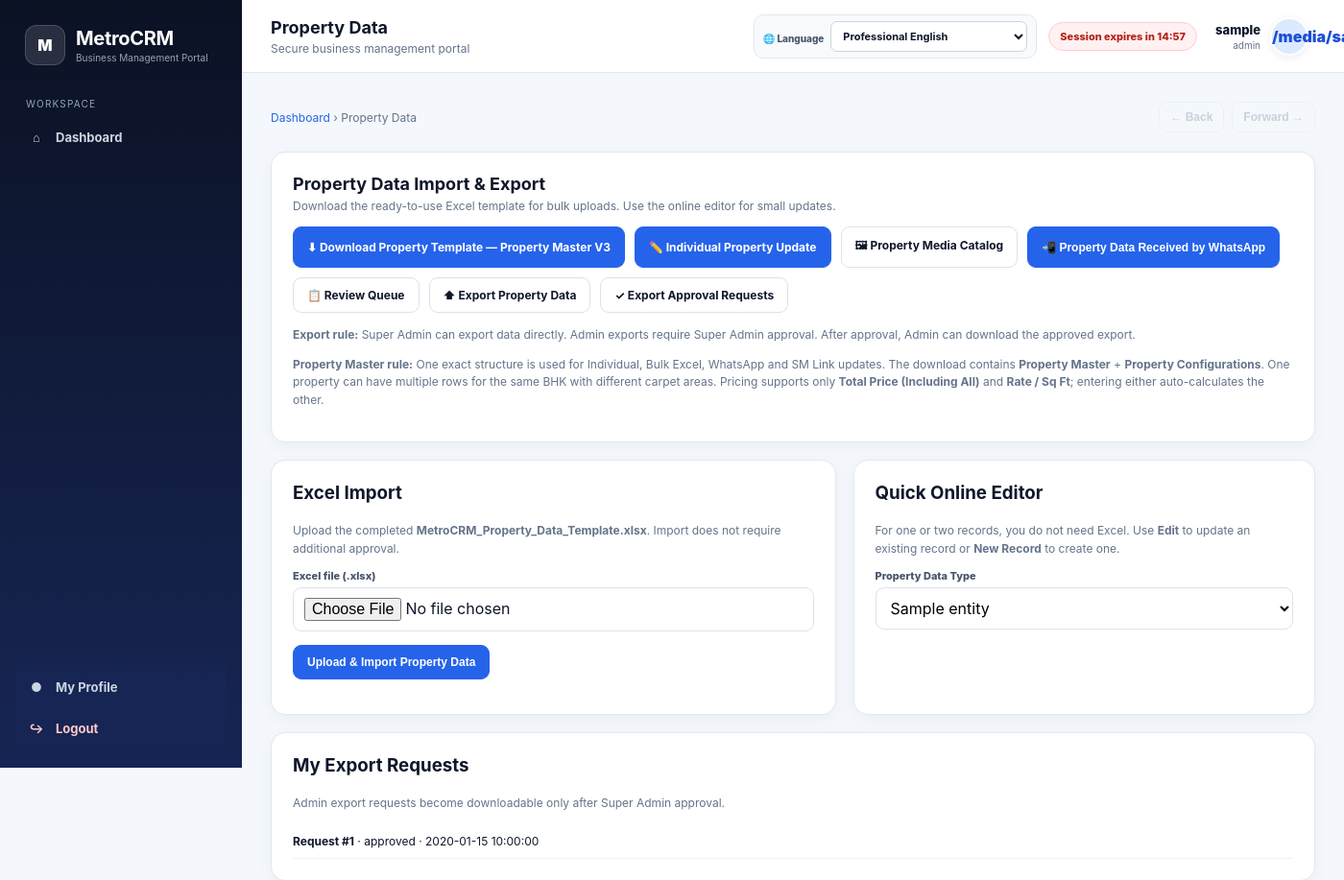
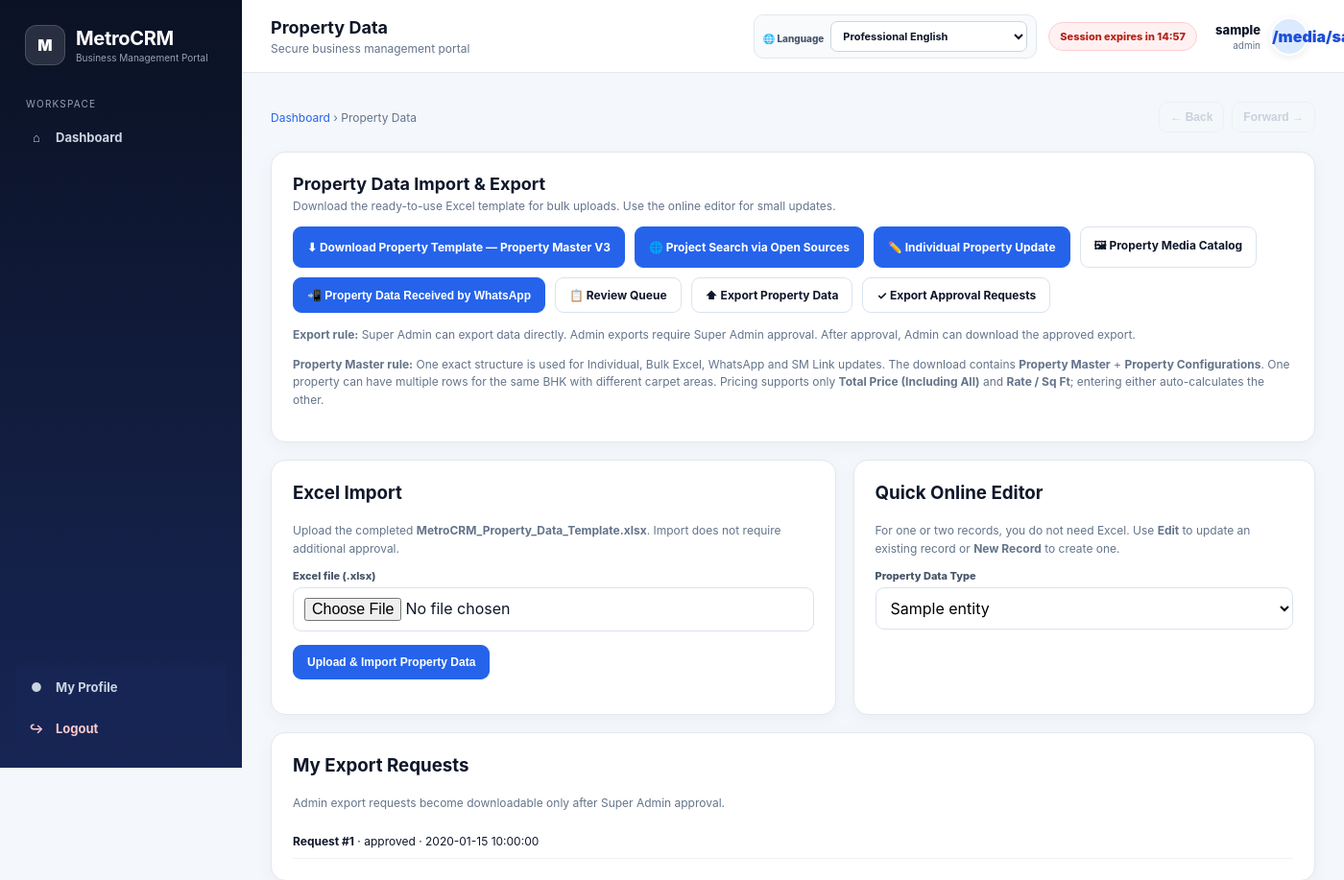
Before and after one commit to useforlogin92-netizen/metrocrm, a FastAPI app: template app/templates/property_data.html in a window 1400 px wide; the page is wider, and only the part inside the window is pictured. Shown: the top 917 px of that part at 96% size. Run offline with FastAPI, Linux system fonts and the light colour scheme; the template is opened without the code that fills it: most values are stand-ins (such as "Sample title", 1, 10 or a date in 2020).

Commit message:
Add Project Search via Open Sources action

```diff
--- a/app/templates/property_data.html
+++ b/app/templates/property_data.html
@@ -20,6 +20,7 @@
   <p class="pd-sub">Download the ready-to-use Excel template for bulk uploads. Use the online editor for small updates.</p>
   <div class="pd-actions">
     <a class="pd-btn primary" href="{{ property_data_base }}/template">⬇ Download Property Template — Property Master V3</a>
+    <a class="pd-btn primary" href="/admin/property-data/open-source-search">🌐 Project Search via Open Sources</a>
     <a class="pd-btn primary" href="/admin/property-update">✏️ Individual Property Update</a>
     <a class="pd-btn" href="{{ '/super-admin/media-catalog' if role == 'SUPER_ADMIN' else '/admin/media-catalog' }}">🖼 Property Media Catalog</a><button id="metrocrm-whatsapp-property-import" class="pd-btn primary" type="button">📲 Property Data Received by WhatsApp</button><a class="pd-btn" href="{{ property_data_base }}/whatsapp-import">📋 Review Queue</a>
     {% if selected == "Projects" %}<a class="pd-btn primary" href="{{ property_data_base }}?entity=Projects&modify=new">✏️ Single Property Modification</a><a class="pd-btn" href="{{ property_data_base }}?entity=Projects&modify=bulk">📝 Bulk Property Modification</a>{% endif %}
```
